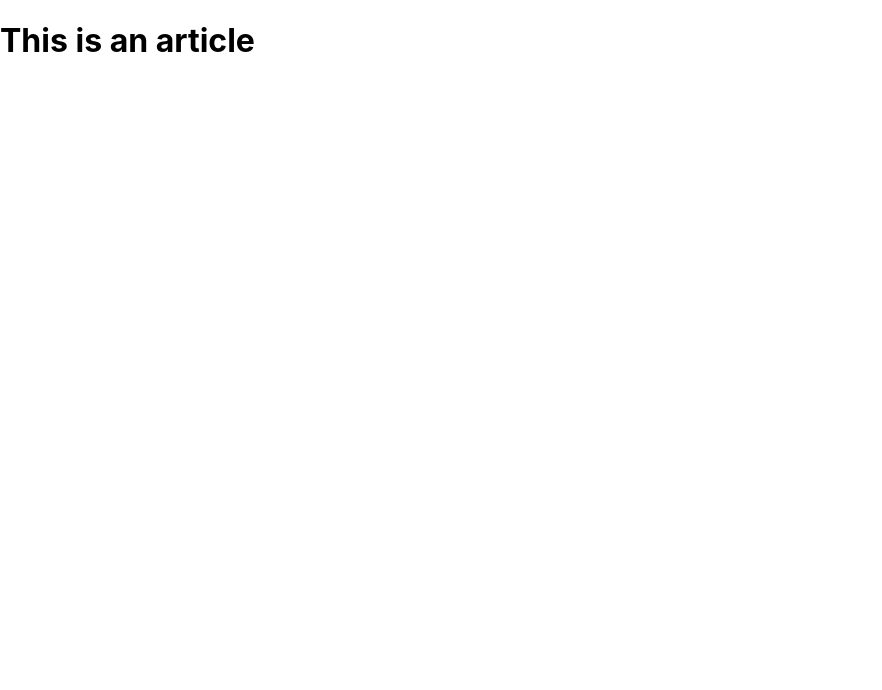
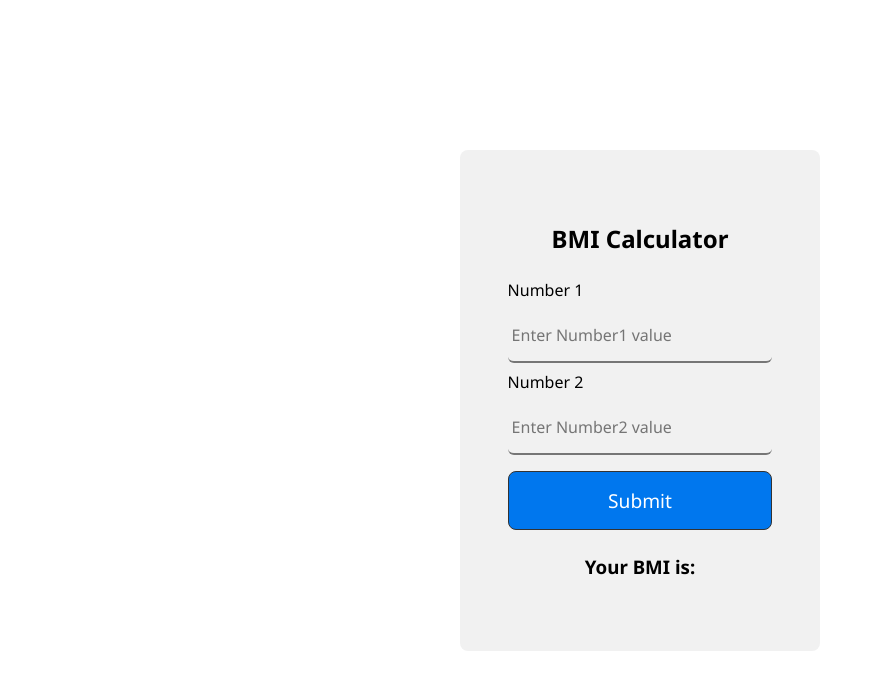
Before and after one commit to tinkugupta5/Add_two_numbers, a React (Create React App) app: page / in a window 1280 px wide. Shown: the top 690 px of the page, without its empty margins (0-882 px from the left). Built offline with nearby package versions, Linux system fonts and the light colour scheme.

Commit message:
first commit

```diff
--- a/src/App.css
+++ b/src/App.css
@@ -1,38 +1,69 @@
-.App {
+@import url('https://fonts.googleapis.com/css2?family=Noto+Sans:ital,wght@0,100;0,200;0,300;0,400;0,500;0,600;0,700;0,800;0,900;1,100;1,200;1,300;1,400;1,500;1,600;1,700;1,800;1,900&display=swap');
+
+
+* {
+  box-sizing: border-box;
+  margin: 0;
+  padding: 0;
+
+  font-family: 'Noto Sans', sans-serif;
+}
+.app {
+  display: flex;
+  flex-direction: column;
+  justify-content: center;
+  align-items: center;
+  width: 100%;
+  height: 100vh;
+}
+.container {
+  box-shadow: 0px 0px 12px rgb(255, 255, 255);
+  background-color: rgb(241, 241, 241);
+  border-radius: 8px;
+  padding: 3rem;
+
+}
+input {
+  width: 100%;
+  font-size: 1rem;
+  padding: 15px 4px;
+  margin: 8px 0;
+  border-radius: 6px;
+  outline: none;
+  border-top-style: hidden;
+        border-right-style: hidden;
+        border-left-style: hidden;
+
+        background-color: rgb(241, 241, 241);
+
+}
+.btn {
+  display: block;
+  width: 100%;
+  font-size: 1.2rem;
+  margin: 8px 0;
+  padding: 15px 0;
+  background-color: #0077EE;
+  color: #fff;
+  border: 1px solid #333;
+  border-radius: 8px;
+  cursor: pointer;
+}
+/* unvisited link */
+.btn-outline {
+  background-color: #fff;
+  color: #A6BCDA;
+}
+.center {
+  text-align: center;
+  margin: 24px 0;
+}
+p {
+  margin: 10px 0;
+}
+.img-container {
   text-align: center;
 }
-
-.App-logo {
-  height: 40vmin;
-  pointer-events: none;
+.img-container img {
+  height: 200px;
 }
-
-@media (prefers-reduced-motion: no-preference) {
-  .App-logo {
-    animation: App-logo-spin infinite 20s linear;
-  }
-}
-
-.App-header {
-  background-color: #282c34;
-  min-height: 100vh;
-  display: flex;
-  flex-direction: column;
-  align-items: center;
-  justify-content: center;
-  font-size: calc(10px + 2vmin);
-  color: white;
-}
-
-.App-link {
-  color: #61dafb;
-}
-
-@keyframes App-logo-spin {
-  from {
-    transform: rotate(0deg);
-  }
-  to {
-    transform: rotate(360deg);
-  }
-}
--- a/src/App.js
+++ b/src/App.js
@@ -1,11 +1,65 @@
 
+import { useState } from 'react';
 import './App.css';
 
 function App() {
+
+  //state
+
+  const [num1, setNum1] = useState()
+  const [num2, setNum2] = useState()
+  const [Add, setAdd] = useState('')
+
+
+  //logic
+
+    const calcSum = (event) => {
+      event.preventDefault() // first
+      console.log(event);
+
+      if(num1===0 || num2===0)
+      {
+        alert("please enter a valid weight and height")
+      }
+
+      else
+      {
+        let Add = parseInt(num1)+parseInt(num2);
+        console.log(  typeof(Add));
+        setAdd(parseInt(Add))
+      }
+
+    }
+
+
+
+
+
   return (
-   <div>
-    <h1>This is an article</h1>
-   </div>
+  <div className='app'>
+    <div className='container'>
+      <h2 className='center'>BMI Calculator</h2>
+      <form onSubmit={calcSum}>
+        <div>
+        <label>Number 1</label>
+            <input type="text" placeholder='Enter Number1 value' value={num1} onChange={(e) => setNum1(e.target.value)} />
+        </div>
+        <div>
+        <label>Number 2</label>
+            <input type="text" placeholder='Enter Number2 value' value={num2} onChange={(e) => setNum2(e.target.value)} />
+        </div>
+
+        <div>
+            <button className='btn' type='submit'>Submit</button>
+        </div>
+
+      </form>
+
+      <div className='center'>
+          <h3>Your BMI is: {Add}</h3>
+        </div>
+    </div>
+  </div>
   );
 }
 
--- a/src/index.css
+++ /dev/null
@@ -1,15 +0,0 @@
-body {
-  margin: 0;
-  font-family: -apple-system, BlinkMacSystemFont, 'Segoe UI', 'Roboto', 'Oxygen',
-    'Ubuntu', 'Cantarell', 'Fira Sans', 'Droid Sans', 'Helvetica Neue',
-    sans-serif;
-  -webkit-font-smoothing: antialiased;
-  -moz-osx-font-smoothing: grayscale;
-}
-
-code {
-
-  font-family: source-code-pro, Menlo, Monaco, Consolas, 'Courier New',
-    monospace;
-
-}
--- a/src/index.js
+++ b/src/index.js
@@ -1,6 +1,5 @@
 import React from 'react';
 import ReactDOM from 'react-dom/client';
-import './index.css';
 import App from './App';
 
 
```
Also changed, not shown: src/logo.svg (deleted).
